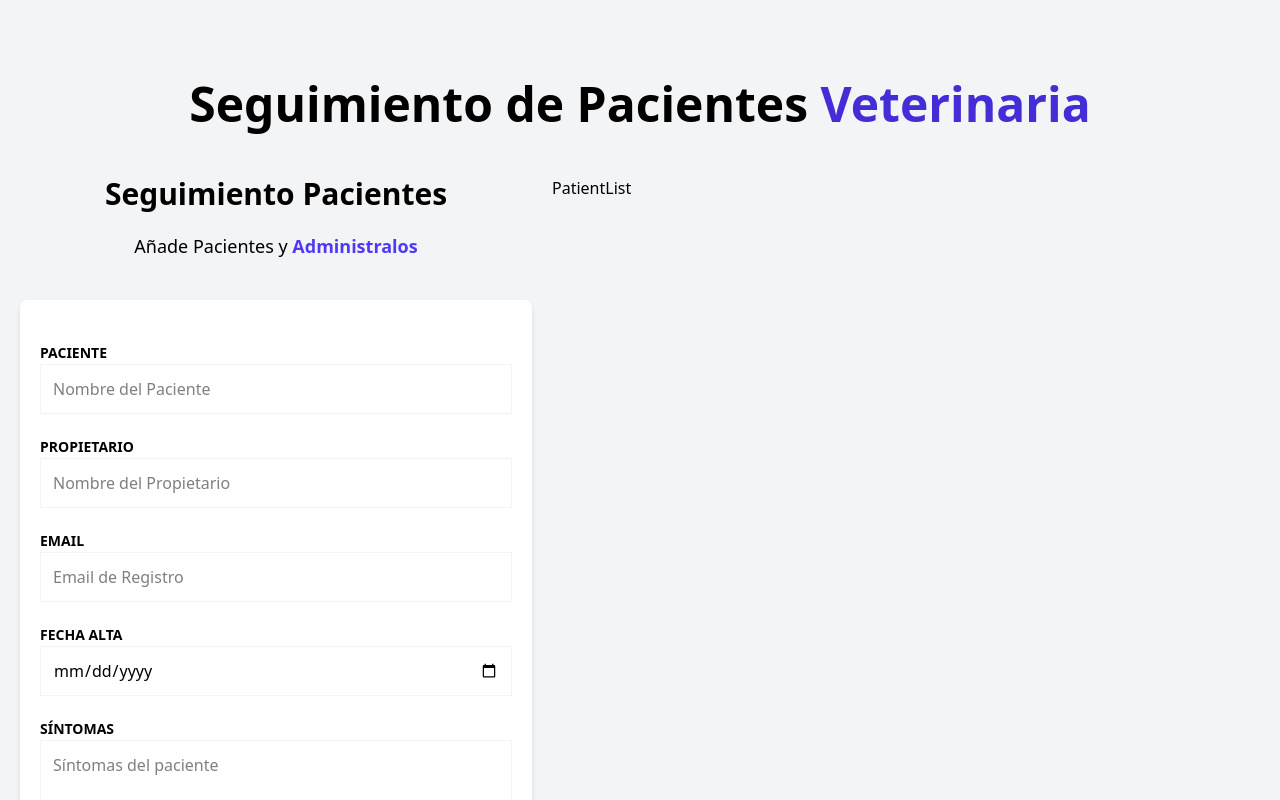
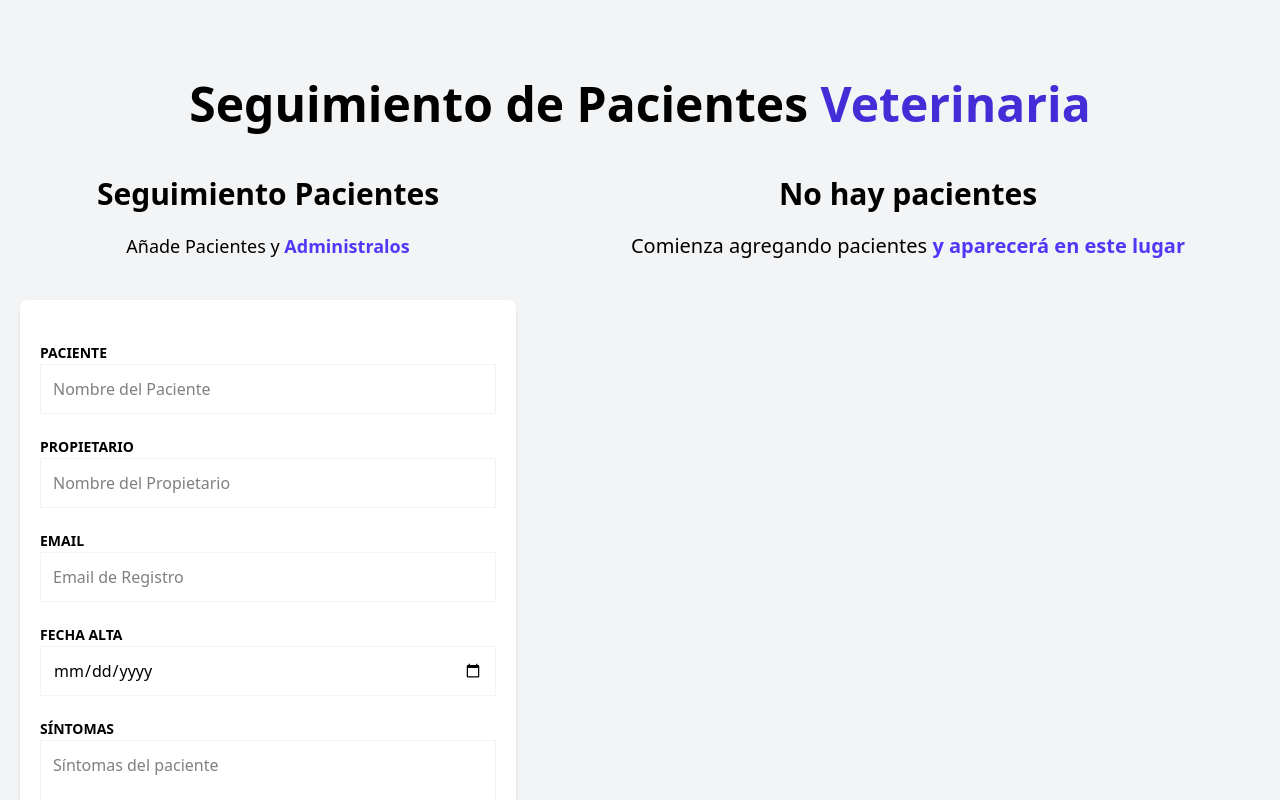
Before and after one commit to victor-varela/pacientes-zustand, a React (Vite) app: page / in a window 1280 px wide. Shown: the top 800 px of the page. Built offline with nearby package versions, Linux system fonts and the light colour scheme.

Commit message:
feat: add deletePatient functionality

```diff
--- /dev/null
+++ b/src/components/PatientDetails.tsx
@@ -0,0 +1,41 @@
+import { usePatientStore } from "../store";
+import type { Patient } from "../types";
+import PatienteDetailsItem from "./PatienteDetailsItem";
+
+type PatientDetailsProps = {
+  patient: Patient;
+};
+
+
+const PatientDetails = ({ patient }: PatientDetailsProps) => {
+
+//Instanciamos la custom hook de Zustand
+const deletePatient = usePatientStore(state => state.deletePatient);
+  return (
+    <div className="bg-white shadow-lg rounded-xl mx-5 my-5 px-5 py-5">
+      <PatienteDetailsItem label="Id" data={patient.id} />
+      <PatienteDetailsItem label="Nombre" data={patient.name} />
+      <PatienteDetailsItem label="Propietario" data={patient.caretaker} />
+      <PatienteDetailsItem label="Email" data={patient.email} />
+      <PatienteDetailsItem label="Fecha Alta" data={patient.date.toString()} />
+      <PatienteDetailsItem label="Sintomas" data={patient.symptoms} />
+      <div className="flex justify-between mt-10">
+        <button
+          className="bg-indigo-600 hover:bg-indigo-700 text-white font-bold px-10 uppercase py-2 rounded-lg "
+          type="button"
+        >
+          Editar
+        </button>
+        <button
+          className="bg-red-600 hover:bg-red-700 text-white font-bold px-8 py-2 uppercase rounded-lg "
+          type="button"
+          onClick={()=>deletePatient(patient.id)}
+        >
+          Eliminar
+        </button>
+      </div>
+    </div>
+  );
+};
+
+export default PatientDetails;
--- a/src/components/PatientForm.tsx
+++ b/src/components/PatientForm.tsx
@@ -15,6 +15,7 @@
   } = useForm<DraftPatient>();
 
   const errorMessage: string = "Todos los campos son obligatorios";
+
   //Instanciamos la custom hook de Zustand
   const addPatient = usePatientStore((state)=>state.addPatient) //sintaxis de la doc de zustand
 
--- a/src/components/PatientList.tsx
+++ b/src/components/PatientList.tsx
@@ -1,10 +1,40 @@
 import { usePatientStore } from "../store";
+import PatientDetails from "./PatientDetails";
 
 const PatientList = () => {
-  const patients = usePatientStore(state => state.patients);
+  const patients = usePatientStore(state => state.patients); //recuperamos patients desde el store
   console.log(patients);
 
-  return <div>PatientList</div>;
+  return (
+    <div className="md:w-1/2 lg:w-3/5 md:h-screen overflow-y-scroll">
+      {patients.length ? (
+        <>
+          <h2 className="font-black text-3xl text-center">Listado de Pacientes</h2>
+          <p className="text-xl mt-5 mb-10 text-center">
+            Administra tus {""}
+            <span className="text-indigo-600 font-bold">Pacientes y Citas</span>
+          </p>
+          {patients.map(patient => (
+            <PatientDetails patient={patient} key={patient.id} />
+          ))}
+        </>
+      ) : (
+        <>
+          <h2 className="font-black text-3xl text-center">No hay pacientes</h2>
+          <p className="mt-5 text-xl mb-10 text-center">
+            Comienza agregando pacientes {""}
+            <span className="text-indigo-600 font-bold">y aparecerá en este lugar</span>
+          </p>
+        </>
+      )}
+    </div>
+  );
 };
 
 export default PatientList;
+
+/*
+  Por cada elemento del array de pacientes mostramos el componente PatientDetails, por eso el .map de esa forma!
+
+
+*/
--- /dev/null
+++ b/src/components/PatienteDetailsItem.tsx
@@ -0,0 +1,12 @@
+type PatienteDetailsItemProps={
+    label: string,
+    data: string
+}
+
+const PatienteDetailsItem = ({label, data}:PatienteDetailsItemProps) => {
+  return (
+    <p className="font-bold uppercase mb-3 text-gray-700">{label}: <span className="font-normal normal-case">{data}</span></p>
+  )
+}
+
+export default PatienteDetailsItem
--- a/src/store.ts
+++ b/src/store.ts
@@ -4,10 +4,12 @@
 type PatientState = {
   patients: Patient[];
   addPatient: (data: DraftPatient) => void;
+  deletePatient: (id: Patient["id"]) => void;
 };
 
 export const usePatientStore = create<PatientState>(set => ({
   patients: [],
+
   addPatient: data => {
     const newPatient = { ...data, id: crypto.randomUUID() };
 
@@ -16,6 +18,11 @@
     }));
   },
 
+  deletePatient: id => {
+    set(state=>({
+      patients: state.patients.filter(patient=> patient.id !== id)
+    }))
+  },
 }));
 
 /*
```
